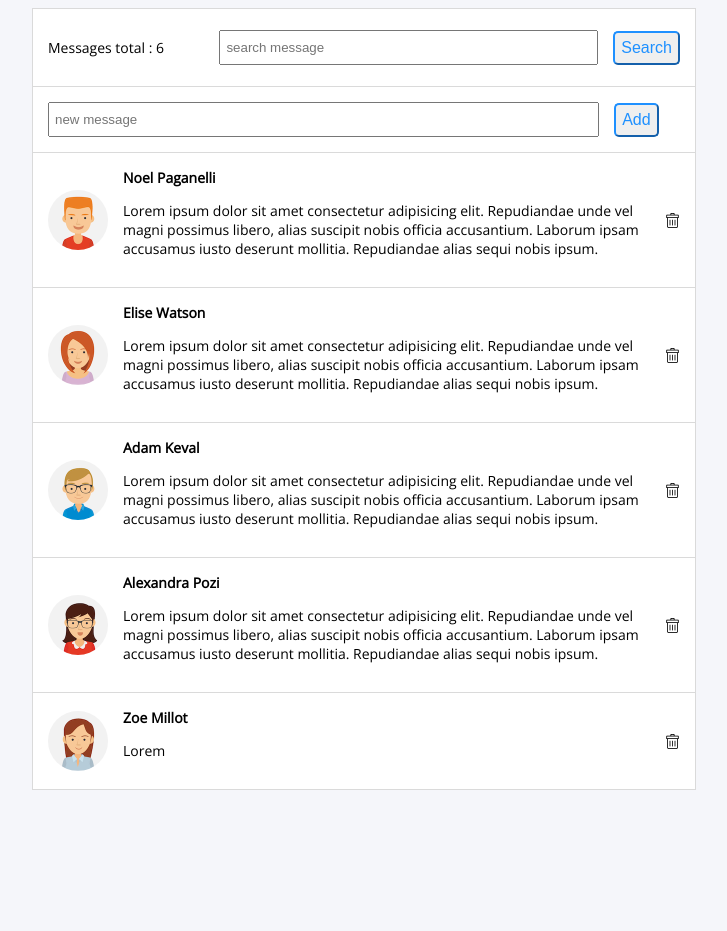
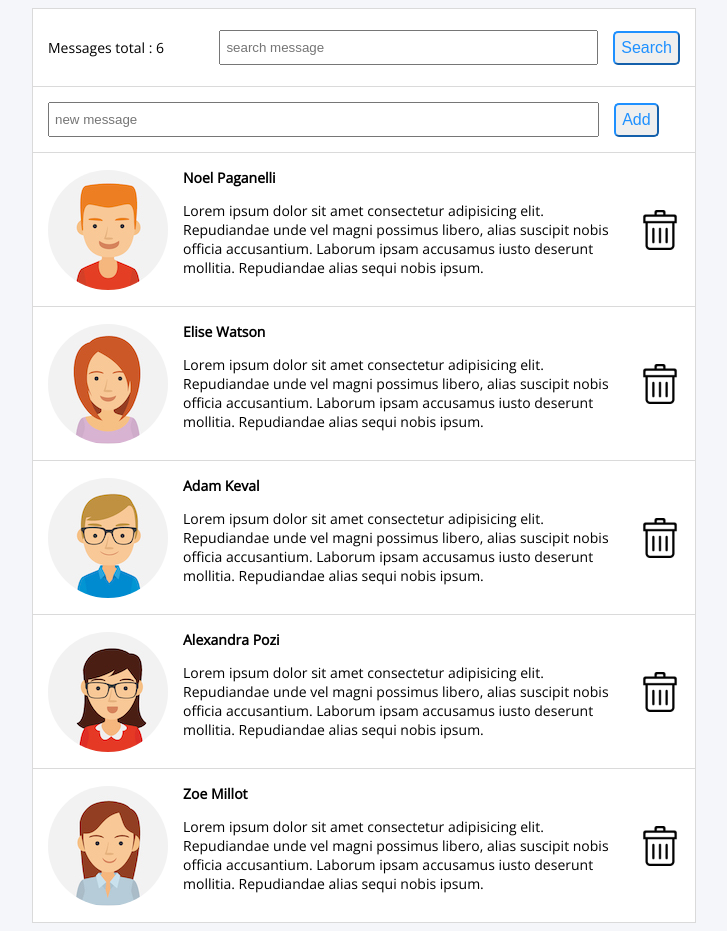
Before and after one commit to MarionToutant/lacapsule-mymails, a PHP site: page / in a window 1280 px wide. Shown: the whole page, without its empty margins (276-1003 px from the left). Before the commit the page ends 790 px from the top, so only its background shows below. Run offline with PHP 8.4, Linux system fonts and the light colour scheme; some libraries are stand-ins or nearby versions.

Commit message:
content sizes

```diff
--- a/index.html
+++ b/index.html
@@ -55,7 +55,7 @@
         <img class="avatar" src="avatar-5.jpg">
         <div>
             <h6>Zoe Millot</h6>
-            <p>Lorem</p>
+            <p>Lorem ipsum dolor sit amet consectetur adipisicing elit. Repudiandae unde vel magni possimus libero, alias suscipit nobis officia accusantium. Laborum ipsam accusamus iusto deserunt mollitia. Repudiandae alias sequi nobis ipsum.</p>
         </div>
         <img class="trash" src="trash.png">
     </div>
--- a/style.css
+++ b/style.css
@@ -24,12 +24,12 @@ h6 {
 }
 
 .trash {
-    width: 15px;
-    margin-left: auto;
+    width: 40px;
+    margin-left: 15px;
 }
 
 .avatar {
-    width: 60px;
+    width: 150px;
     border-radius: 50%;
     margin-right: 15px;
 }
```
